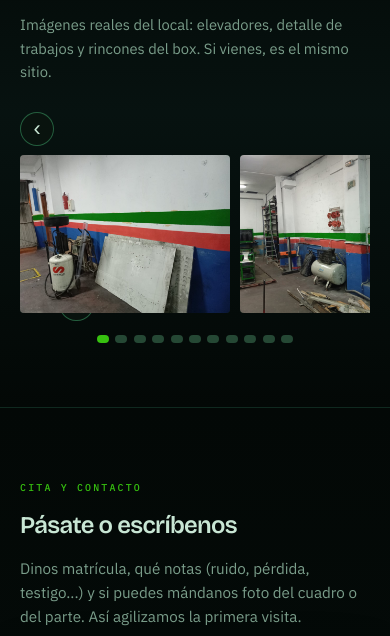
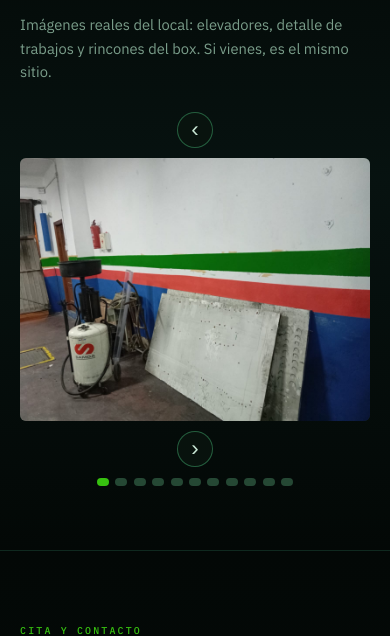
Before and after one commit to raquelmendivelsofernandez-cell/Taller, a plain HTML site: page index.html in a window 390 px wide. Shown: the part 4276-4912 px from the top of the page. Drawn offline with nearby package versions, Linux system fonts and the light colour scheme.

Commit message:
corrección de carrusel en mobile

```diff
--- a/index.html
+++ b/index.html
@@ -526,8 +526,12 @@
         if (!galleryGrid || !galleryViewport || galleryItems.length === 0) return null;
         const firstItem = galleryItems[0];
         const firstRect = firstItem.getBoundingClientRect();
-        const gap = parseFloat(window.getComputedStyle(galleryGrid).columnGap || window.getComputedStyle(galleryGrid).gap || "10");
+        const styles = window.getComputedStyle(galleryGrid);
+        const gapValue = styles.columnGap || styles.gap || "10px";
+        const parsedGap = parseFloat(gapValue);
+        const gap = Number.isFinite(parsedGap) ? parsedGap : 10;
         const itemStep = firstRect.width + gap;
+        if (!Number.isFinite(itemStep) || itemStep <= 0) return null;
         visiblePerPage = Math.max(1, Math.floor((galleryViewport.clientWidth + gap) / itemStep));
         totalPages = Math.max(1, Math.ceil(galleryItems.length / visiblePerPage));
         return { itemStep };
--- a/styles.css
+++ b/styles.css
@@ -1219,22 +1219,38 @@ body.lightbox-open {
 @media (max-width: 640px) {
   .gallery-carousel {
     grid-template-columns: 1fr;
-    gap: 0.55rem;
+    gap: 0.65rem;
+  }
+
+  .gallery-viewport {
+    width: 100%;
+  }
+
+  .gallery-grid {
+    gap: 0;
+  }
+
+  .gallery-cell {
+    flex: 0 0 100%;
+    width: 100%;
+    max-width: 100%;
+    aspect-ratio: 4 / 3;
+    border-radius: 6px;
+  }
+
+  .gallery-dots {
+    margin-top: 0.65rem;
   }
 
   .gallery-nav {
-    width: 2.15rem;
-    height: 2.15rem;
+    width: 2.25rem;
+    height: 2.25rem;
+    font-size: 1.4rem;
   }
 
   .gallery-nav-prev,
   .gallery-nav-next {
-    justify-self: start;
-  }
-
-  .gallery-nav-next {
-    margin-left: 2.45rem;
-    margin-top: -2.15rem;
+    justify-self: center;
   }
 }
 
```
